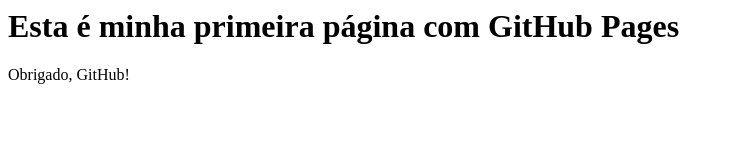
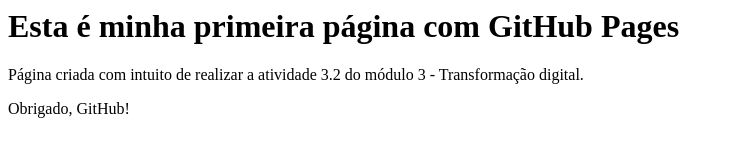
Before and after one commit to maydornas/MIT, a plain HTML site: page index.html in a window 1280 px wide. Shown: the whole page, without its empty margins (0-734 px from the left). Drawn offline with Linux system fonts and the light colour scheme.

Commit message:
Update index.html

```diff
--- a/index.html
+++ b/index.html
@@ -1,4 +1,5 @@
 <html>
 <h1> Esta é minha primeira página com GitHub Pages </h1>
+<p>Página criada com intuito de realizar a atividade 3.2 do módulo 3 - Transformação digital.</p>
 <p>Obrigado, GitHub!</p>
 </html>
```
